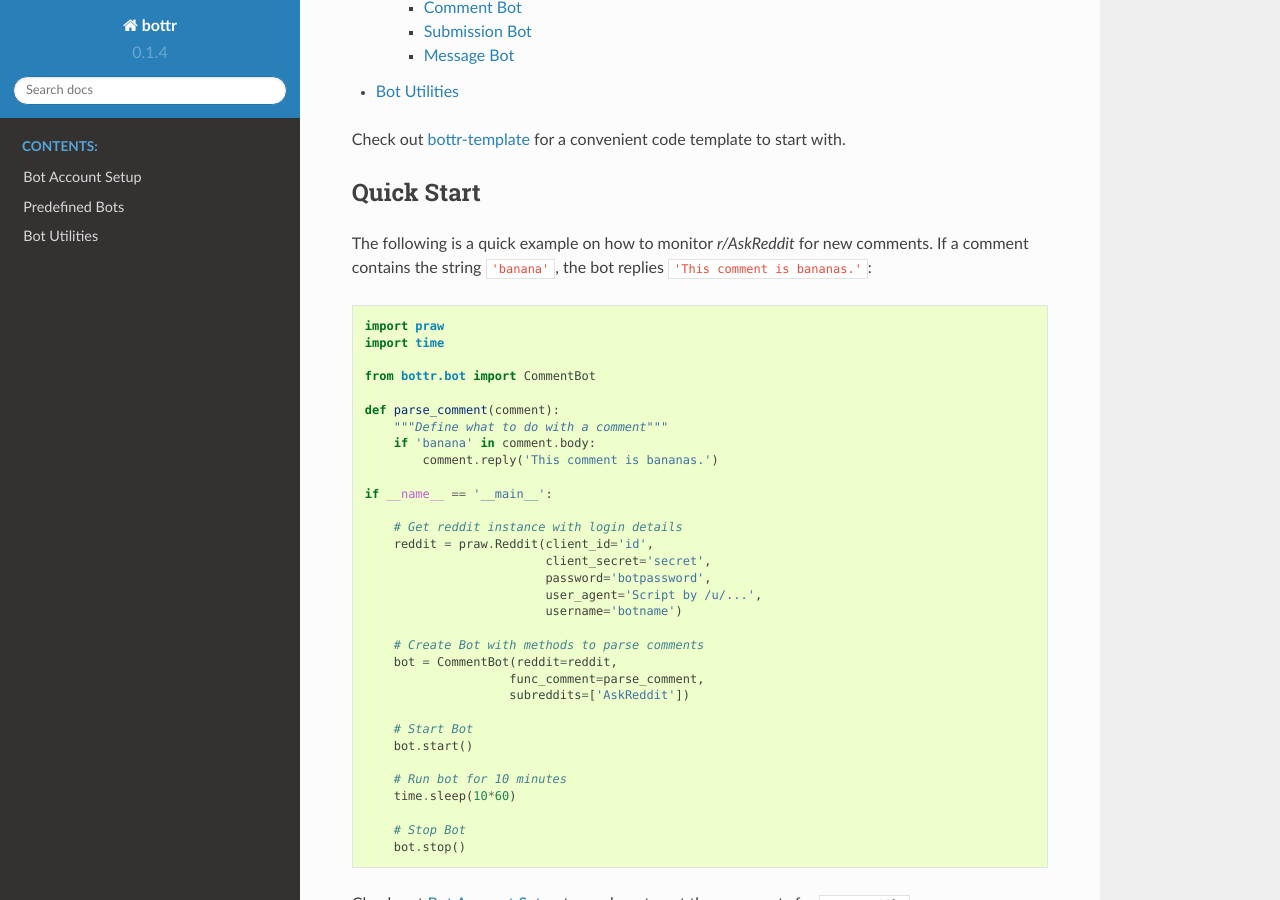
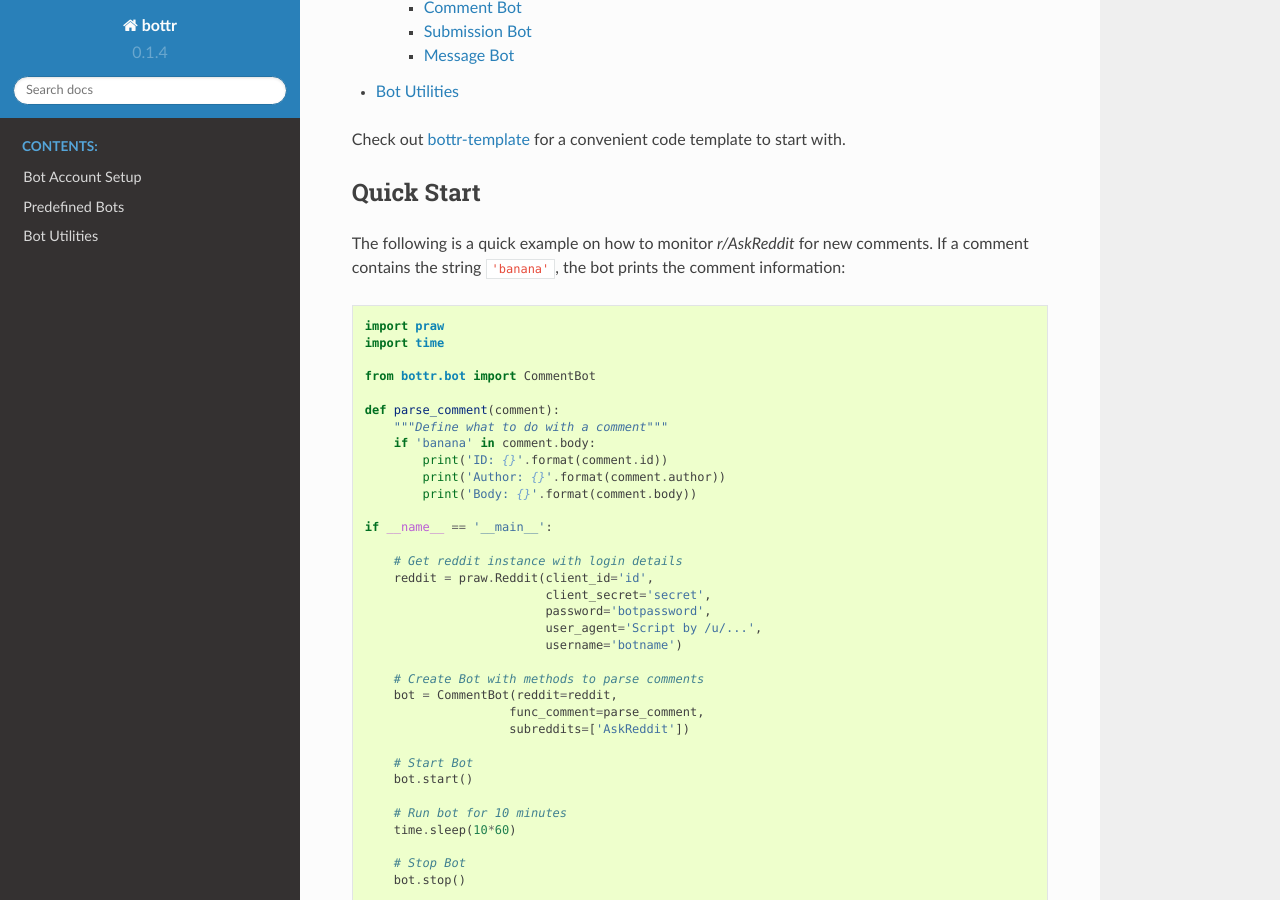
Before and after one commit to braun-steven/bottr, a Sphinx documentation site: the page built from docs/index.rst, in a window 1280 px wide and 900 px high, scrolled down 404 px. Built offline with Sphinx 7.4.7 and the Read the Docs theme 2.0.0, drawn with Linux system fonts in a browser that asks for light colours.

Commit message:
Make example comply with the reddit bottiquette

```diff
--- a/README.rst
+++ b/README.rst
@@ -29,7 +29,7 @@ Quick Start
 -----------
 
 The following is a quick example on how to monitor `r/AskReddit` for new comments. If a comment
-contains the string :code:`'banana'`, the bot replies :code:`'This comment is bananas.'`
+contains the string :code:`'banana'`, the bot prints the comment information
 
 .. code:: python
 
@@ -41,7 +41,9 @@ contains the string :code:`'banana'`, the bot replies :code:`'This comment is ba
    def parse_comment(comment):
        """Define what to do with a comment"""
        if 'banana' in comment.body:
-           comment.reply('This comment is bananas.')
+           print('ID: {}'.format(comment.id))
+           print('Author: {}'.format(comment.author))
+           print('Body: {}'.format(comment.body))
 
    if __name__ == '__main__':
 
--- a/docs/index.rst
+++ b/docs/index.rst
@@ -24,7 +24,7 @@ Quick Start
 -----------
 
 The following is a quick example on how to monitor `r/AskReddit` for new comments. If a comment
-contains the string :code:`'banana'`, the bot replies :code:`'This comment is bananas.'`:
+contains the string :code:`'banana'`, the bot prints the comment information:
 
 .. code:: python
 
@@ -36,7 +36,9 @@ contains the string :code:`'banana'`, the bot replies :code:`'This comment is ba
    def parse_comment(comment):
        """Define what to do with a comment"""
        if 'banana' in comment.body:
-           comment.reply('This comment is bananas.')
+           print('ID: {}'.format(comment.id))
+           print('Author: {}'.format(comment.author))
+           print('Body: {}'.format(comment.body))
 
    if __name__ == '__main__':
 
```
